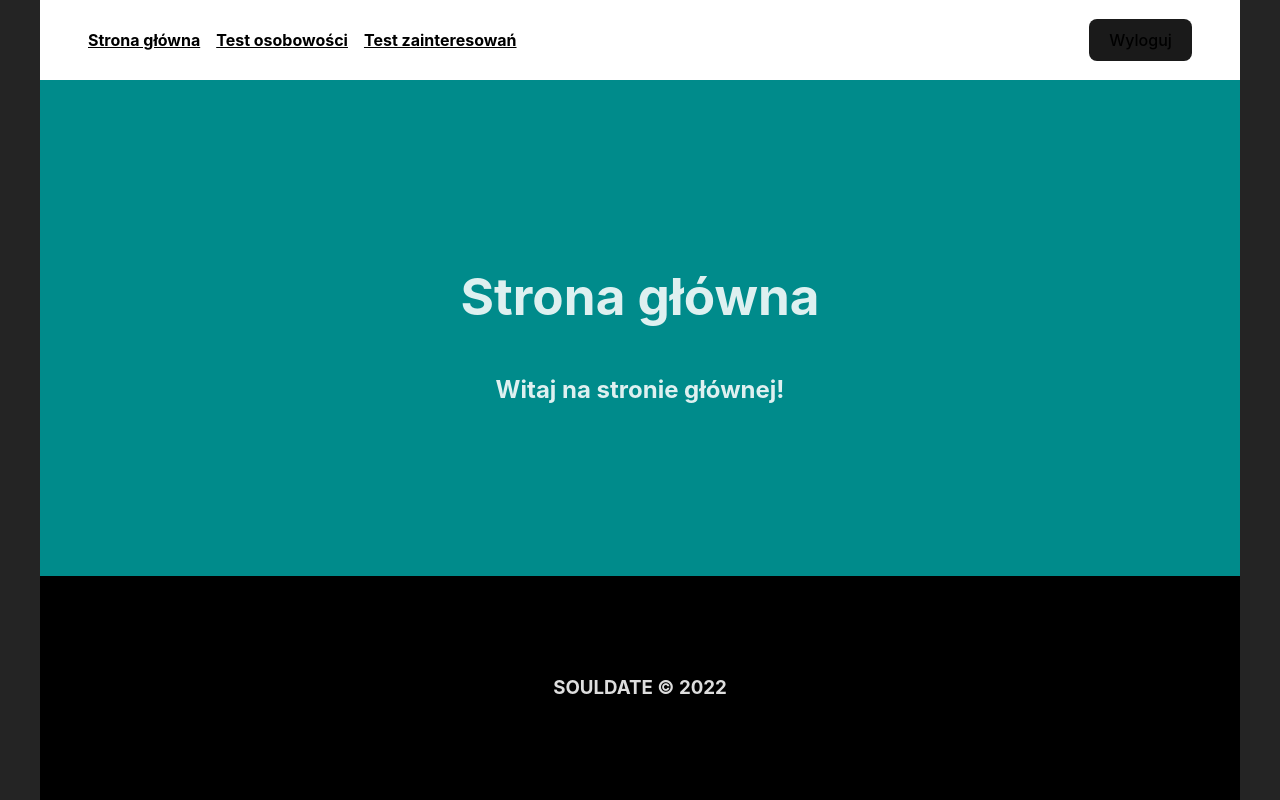
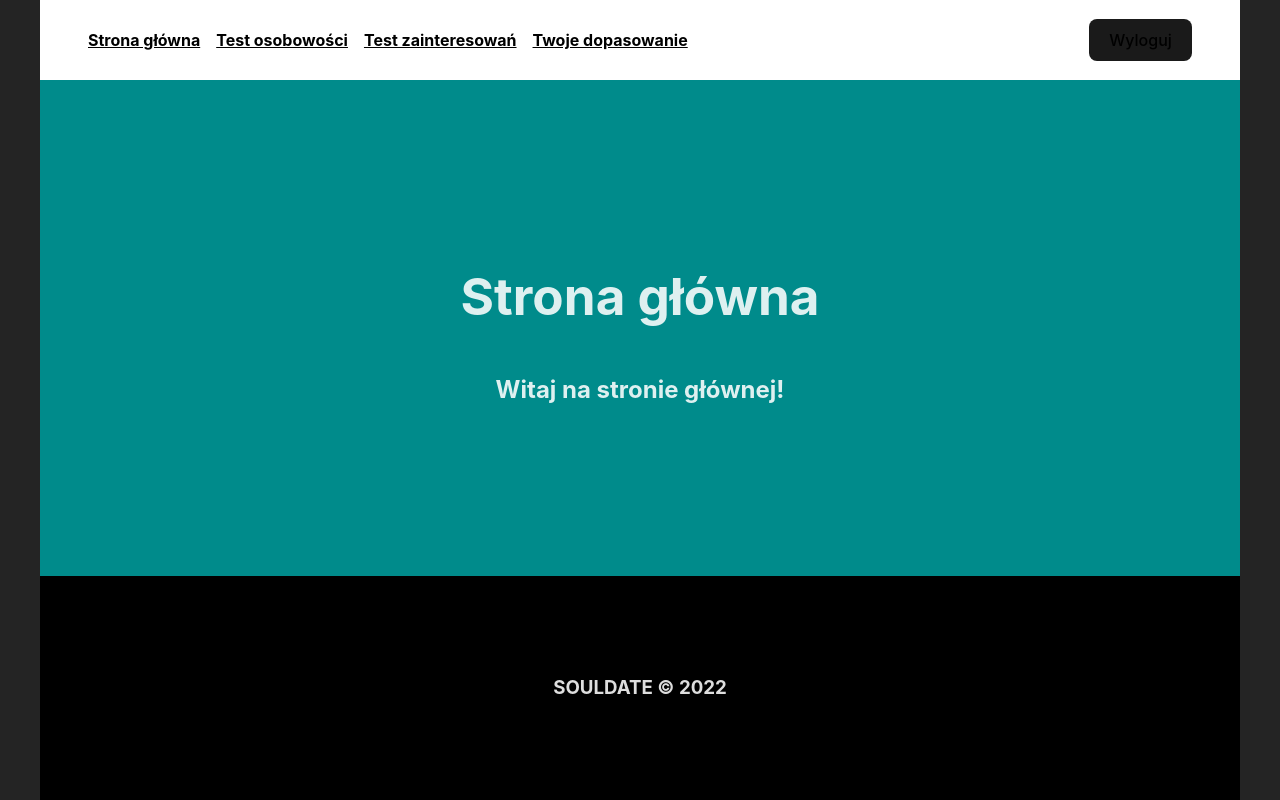
Before and after one commit to dawid-bobowski/souldate, a React (Vite) app: page / in a window 1280 px wide. Built offline with nearby package versions, Linux system fonts and the light colour scheme; sample sign-in values are in the browser's storage.

Commit message:
Added your-match model

```diff
--- a/src/App.tsx
+++ b/src/App.tsx
@@ -35,6 +35,10 @@ function App(): JSX.Element {
               path='/lifestyle-test'
               element={<Pages.LifestyleTest />}
             />
+            <Route
+              path='/your-match'
+              element={<Pages.YourMatch />}
+            />
           </Route>
           <Route
             index
--- a/src/components/common/Navbar/index.tsx
+++ b/src/components/common/Navbar/index.tsx
@@ -32,6 +32,14 @@ function Navbar(): JSX.Element {
             Test zainteresowań
           </Link>
         )}
+        {user.username && (
+          <Link
+            className='navbar-link'
+            to='/your-match'
+          >
+            Twoje dopasowanie
+          </Link>
+        )}
         {!user.username && (
           <Link
             className='navbar-link'
--- /dev/null
+++ b/src/components/pages/YourMatch.tsx
@@ -0,0 +1,19 @@
+import { useAppSelector } from '../../app/hooks';
+import { PageTitle } from '../common';
+import '../../App.css';
+
+function YourMatch(): JSX.Element {
+  const user: User = useAppSelector((state) => state.user);
+
+  return (
+    <div
+      id='dashboard-container'
+      className='page-container'
+    >
+      <PageTitle title='Twoje dopasowanie' />
+      <h2>Witaj {user.username} twoje dopasowanie to: </h2>
+    </div>
+  );
+}
+
+export default YourMatch;
--- a/src/components/pages/index.ts
+++ b/src/components/pages/index.ts
@@ -5,3 +5,4 @@ export { default as Register } from './Register';
 export { default as Dashboard } from './Dashboard';
 export { default as PersonalityTest } from './PersonalityTest';
 export { default as LifestyleTest } from './LifestyleTest';
+export { default as YourMatch } from './YourMatch';
```
